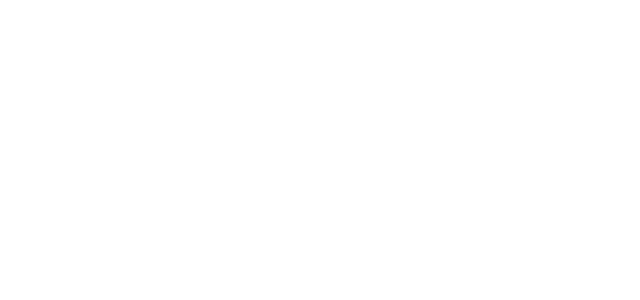
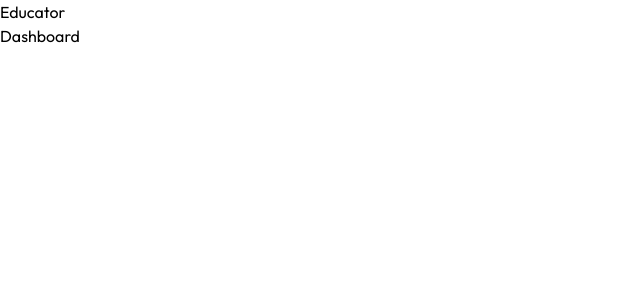
Before and after one commit to Abhijeetkv/ElevateU, a React (Vite) app in the folder frontend/: page /educator/educator in a window 1280 px wide. Before the commit this address had no page. Shown: the top 300 px of the page, without its empty margins (0-640 px from the left). Built offline with nearby package versions, Linux system fonts and the light colour scheme.

Commit message:
feat: Add educator routes and components for Dashboard, AddCourse, MyCourses, and StudentEnrolled

```diff
--- a/frontend/src/App.jsx
+++ b/frontend/src/App.jsx
@@ -5,6 +5,11 @@
 import MyEnrollment from './pages/student/MyEnrollment'
 import Player from './pages/student/Player'
 import Loading from './components/student/Loading'
+import Educator from './pages/educator/Educator'
+import Dashboard from './pages/educator/Dashboard'
+import AddCourse from './pages/educator/AddCourse'
+import StudentEnrolled from './pages/educator/StudentEnrolled'
+import MyCourses from './pages/educator/Mycourses'
 
 function App() {
 
@@ -18,6 +23,12 @@
         <Route path="/my-enrollments" element={<MyEnrollment />} />
         <Route path="/player" element={<Player />} />
         <Route path="/loading/:path" element={<Loading />} />
+        <Route path="/educator" element={<Educator />} >
+          <Route path="educator" element={<Dashboard />} />
+          <Route path="add-course" element={<AddCourse />} />
+          <Route path="my-courses" element={<MyCourses />} />
+          <Route path="student-enrolled" element={<StudentEnrolled />} />
+        </Route>
       </Routes>
     </>
   )
--- a/frontend/src/pages/educator/AddCourse.jsx
+++ b/frontend/src/pages/educator/AddCourse.jsx
@@ -0,0 +1,9 @@
+import React from 'react'
+
+const AddCourse = () => {
+  return (
+    <div>AddCourse</div>
+  )
+}
+
+export default AddCourse
--- a/frontend/src/pages/educator/Dashboard.jsx
+++ b/frontend/src/pages/educator/Dashboard.jsx
@@ -0,0 +1,9 @@
+import React from 'react'
+
+const Dashboard = () => {
+  return (
+    <div>Dashboard</div>
+  )
+}
+
+export default Dashboard
--- a/frontend/src/pages/educator/Educator.jsx
+++ b/frontend/src/pages/educator/Educator.jsx
@@ -0,0 +1,13 @@
+import React from 'react'
+import { Outlet } from 'react-router-dom'
+
+const Educator = () => {
+  return (
+    <>
+    <div>Educator</div>
+    <Outlet />
+    </>
+  )
+}
+
+export default Educator
--- a/frontend/src/pages/educator/Mycourses.jsx
+++ b/frontend/src/pages/educator/Mycourses.jsx
@@ -0,0 +1,9 @@
+import React from 'react'
+
+const Mycourses = () => {
+  return (
+    <div>Mycourses</div>
+  )
+}
+
+export default Mycourses
--- a/frontend/src/pages/educator/StudentEnrolled.jsx
+++ b/frontend/src/pages/educator/StudentEnrolled.jsx
@@ -0,0 +1,9 @@
+import React from 'react'
+
+const StudentEnrolled = () => {
+  return (
+    <div>StudentEnrolled</div>
+  )
+}
+
+export default StudentEnrolled
```
